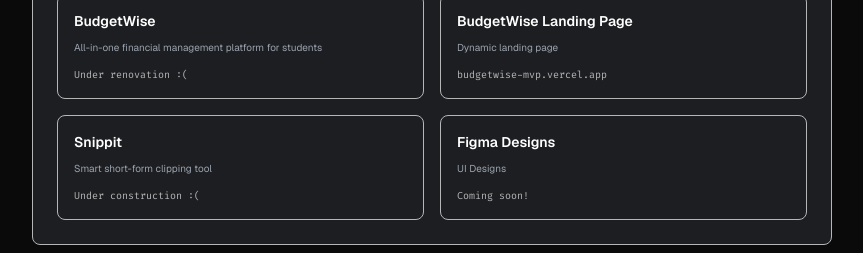
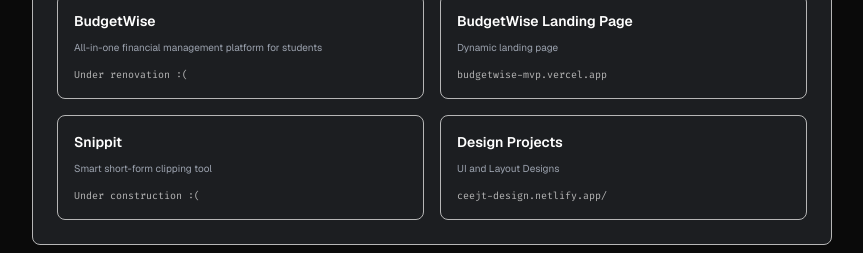
Before and after one commit to ceejt/Third-Portfolio, a React (Create React App) app: page / in a window 1280 px wide. Shown: the part 1500-1753 px from the top of the page, without its empty margins (0-863 px from the left). Built offline with nearby package versions, Linux system fonts and the light colour scheme.

Commit message:
Added design projects link.

```diff
--- a/src/data/portfolioData.js
+++ b/src/data/portfolioData.js
@@ -124,10 +124,10 @@ export const portfolioData = {
       type: "Web App",
     },
     {
-      title: "Figma Designs",
-      description: "UI Designs",
-      url: "Coming soon!",
-      type: "UI Designs",
+      title: "Design Projects",
+      description: "UI and Layout Designs",
+      url: "ceejt-design.netlify.app/",
+      type: "Creative Work",
     },
   ],
 
```
